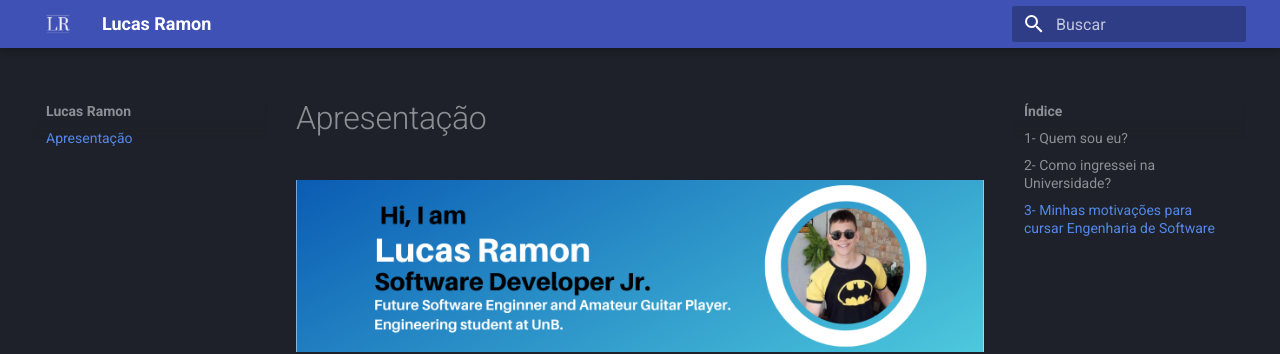
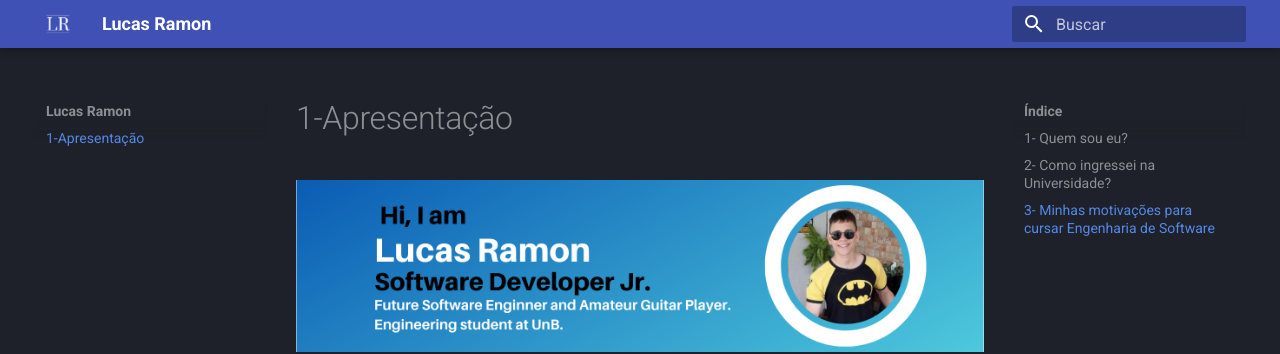
Before and after one commit to lramon2001/lramon2001.github.io, an MkDocs documentation site: the page built from docs/index.md, in a window 1280 px wide and 957 px high. Shown: the top 354 px of the window. Built offline with MkDocs 1.6.1 and Material for MkDocs 9.7.7, drawn with Linux system fonts in a browser that asks for light colours; some of the changed lines change nothing that is shown.

Commit message:
Update mkdocs.yml

```diff
--- a/mkdocs.yml
+++ b/mkdocs.yml
@@ -8,4 +8,4 @@ theme:
     scheme: slate
 
 nav:
-  - Apresentação: index.md
+  - 1-Apresentação: index.md
```
